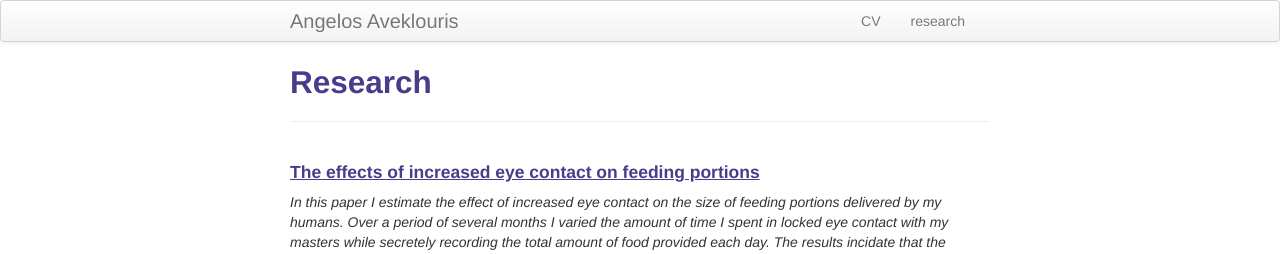
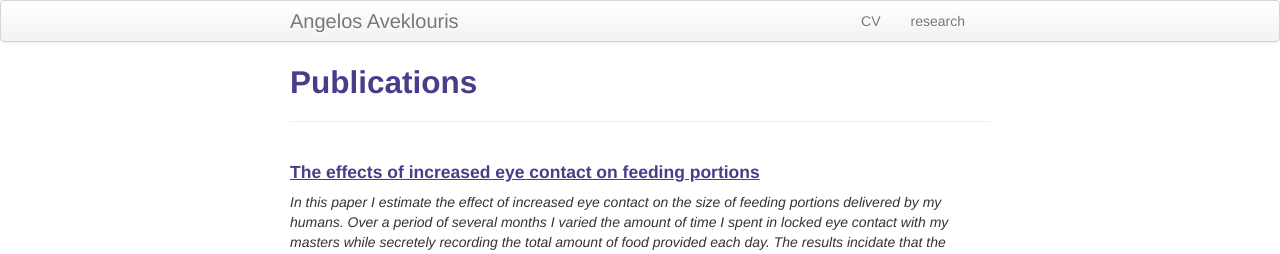
Before and after one commit to Angelos90/Angelos90.github.io, a Jekyll site: the page built from pages/research.md, in a window 1280 px wide. Shown: the top 254 px of the page. Built offline with Jekyll 4.4.1, drawn with Linux system fonts in a browser that asks for light colours.

Commit message:
Update research.md

```diff
--- a/pages/research.md
+++ b/pages/research.md
@@ -1,7 +1,7 @@
 ---
 layout: page
-title: Research
-description: Blue Ham's research
+title: Publications
+description: Angelos Aveklouris' Publications
 ---
 
 
```
